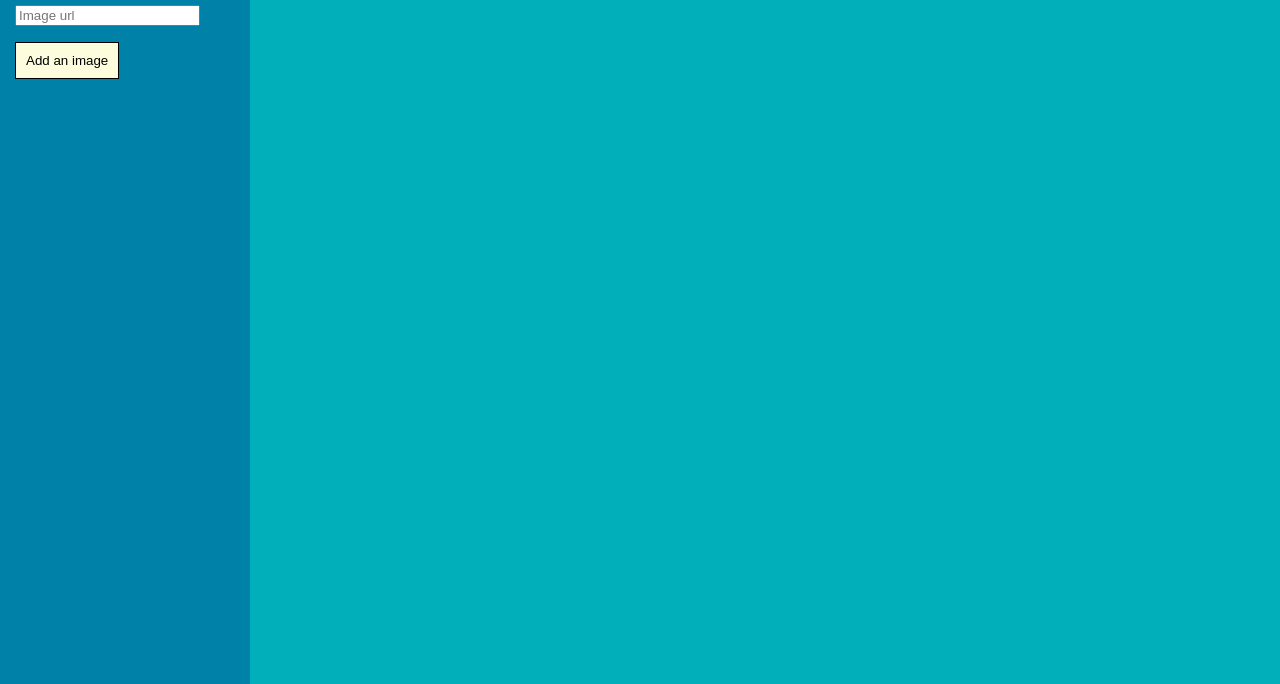
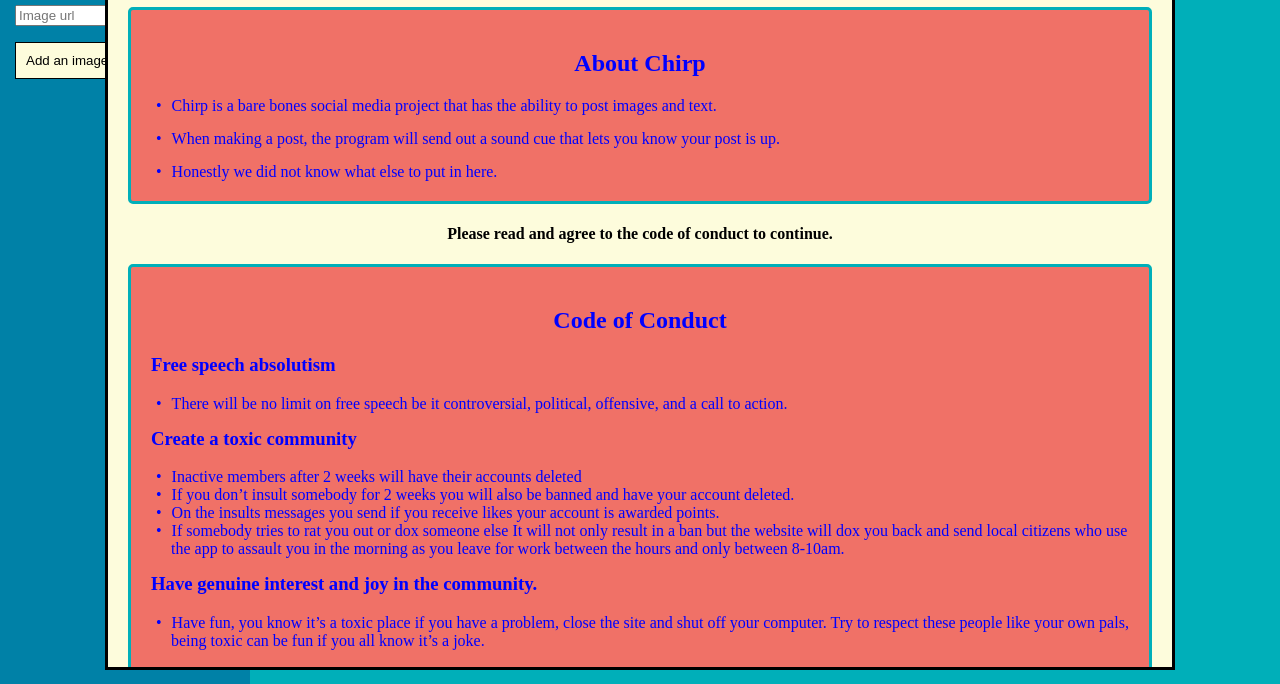
Before and after one commit to lee2sman/chirp-project, a plain HTML site: page index.html in a window 1280 px wide. Shown: the part 116-800 px from the top of the page. Drawn offline with Linux system fonts and the light colour scheme.

Commit message:
Created a Modal and Added Code of Conduct and About t
Landing Page Team: Khadija, Brandon, Joseph, Vanessa and Muhammed.
We created a modal/ landing page for the site and added the code of conduct and about that David's group wrote. Also, user cannot use the site without agreeing to code of conduct.

```diff
--- a/index.html
+++ b/index.html
@@ -6,9 +6,12 @@
 		<title>
 		  CHIRP
 		</title>
+
 	</head>
 	<body>
-		<div class="grid-container">
+
+
+	<div class="grid-container">
 			<div class="left-col">
 				<p>
 					<input type="text" placeholder="Enter chirp" id="textInput">
@@ -25,6 +28,37 @@
 			</div>
 		</div>
 
-		<script src="script.js"></script>
+<!-- The Modal -->
+<div id="myModal" class="modal">
+
+  <!-- Modal content -->
+  <div class="modal-content">
+
+    <h1>Welcome to CHIRP!</h1>
+		<div class="about-chirp">
+			<h2>About Chirp</h2>
+			<p>Chirp is a bare bones social media project that has the ability to post images and text.</p>
+			<p>When making a post, the program will send out a sound cue that lets you know your post is up.</p>
+			<p>Honestly we did not know what else to put in here.</p>
+		</div>
+	<h4>Please read and agree to the code of conduct to continue.</h4>
+		<div class="conduct-rules">
+			<h2>Code of Conduct</h2>
+			<h3>Free speech absolutism</h3>
+			<p>There will be no limit on free speech be it controversial, political, offensive, and a call to action.</p>
+			<h3>Create a toxic community</h3>
+			<p>Inactive members after 2 weeks will have their accounts deleted</p>
+			<p>If you don’t insult somebody for 2 weeks you will also be banned and have your account deleted.</p>
+			<p>On the insults messages you send if you receive likes your account is awarded points.</p>
+			<p>If somebody tries to rat you out or dox someone else It will not only result in a ban but the website will dox you back and send local citizens who use the app to assault you in the morning as you leave for work between the hours and only between 8-10am.</p>
+			<h3>Have genuine interest and joy in the community.</h3>
+			<p>Have fun, you know it’s a toxic place if you have a problem, close the site and shut off your computer. Try to respect these people like your own pals, being toxic can be fun if you all know it’s a joke.</p>
+		</div>
+
+
+	<!--Put the button to agree inside the modal -->
+	<button class="button" id ="agree" onclick="iAgree()"> I Agree</button>
+</div>
+<script src="script.js"></script>
 	</body>
 </html>
--- a/script.js
+++ b/script.js
@@ -93,6 +93,14 @@ let time = hours + ":" + currentDate.getMinutes();
   {
     document.getElementById("imgInput").value = ""; //Clears input box for image links
   }
+}
 
-
-}
+window.onload = function() {
+  var modal = document.getElementById('myModal');
+  function closeModal() {
+    modal.style.display = 'none';
+  }
+  modal.style.display = 'block';
+  var button = document.getElementById('agree');
+  button.onclick = closeModal;
+};
--- a/style.css
+++ b/style.css
@@ -1,67 +1,141 @@
 html,
 body {
     height: 100%;
-	margin: 0px;
+    margin: 0;
     padding: 20px;
     box-sizing: border-box;
-}
-
-body {
-}
-
-.paragraph-text {
     color: blue;
 }
 
 .my-button {
-	border: 0px;
     background-color: #fdfcdc;
     padding: 10px;
     border: 1px solid black;
 }
 
+.modal {
+    position: fixed;
+    z-index: 1;
+    padding-top: 20px;
+    left: 0;
+    top: 0;
+    width: 100%;
+    height: 100%;
+    overflow: auto;
+    display: none;
+    text-align: center;
+	color: black;
+
+}
+
+.modal-content {
+	background-color: #fdfcdc;
+    margin: auto;
+    padding: 20px;
+	border: 3px solid black;
+    width: 80%;
+    max-height: 90%;
+    overflow-y: auto;
+}
+
+.button {
+    background-color: #f07167;
+    border: 3px solid #00afb9;
+    color: blue;
+    padding: 15px 32px;
+    text-align: center;
+    text-decoration: none;
+    display: inline-block;
+    font-size: 16px;
+    margin: 4px 2px;
+    cursor: pointer;
+}
+
+.button:hover {
+    background-color: purple;
+    color: white;
+}
+
 .grid-container {
-	/*set the positioning of the grid*/
-	/*so that it fills the screen*/
     position: absolute;
-	top: 0px;
-	left: 0px;
+    top: 0;
+    left: 0;
     height: 100%;
     width: 100%;
-
-	/*set display to grid*/
     display: grid;
     grid-template-columns: 250px auto;
     grid-template-rows: 100% 100%;
 }
 
 .left-col {
-	/*style left column*/
     padding: 15px;
     background-color: #0081a7;
 }
 
 .right-col {
-	/*style right column*/
     padding: 15px;
     background-color: #00afb9;
 }
 
-/*format for each chirp message*/
 .auto-div {
-	/*15px on top and botton*/
-	/*0 on left and right*/
     margin: 15px 0;
-
     padding: 10px;
-
     background-color: #f07167;
     border: 3px solid #fdfcdc;
 }
+
 .right {
     margin: -15px 0;
+    padding: 3px;
+    text-align: right;
+}
 
-padding: 3px;
-text-align:right;
+.about-chirp {
+	border: 3px solid #00afb9;
+    padding: 20px;
+    border-radius: 5px;
+	background-color: #f07167;
+	color: blue;
+}
 
+.about-chirp p {
+    margin: 0;
+    padding-left: 20px;
+    text-indent: -15px;
 }
+
+.about-chirp h3,
+.about-chirp p {
+    margin-top: 15px;
+    text-align: left;
+}
+
+.about-chirp p:before {
+    content: "•";
+    margin-right: 10px;
+}
+
+.conduct-rules {
+    border: 3px solid #00afb9;
+    padding: 20px;
+    border-radius: 5px;
+    background-color: #f07167;
+	color: blue;
+}
+
+.conduct-rules h3,
+.conduct-rules p {
+    margin-top: 15px;
+    text-align: left;
+}
+
+.conduct-rules p {
+    margin: 0;
+    padding-left: 20px;
+    text-indent: -15px;
+}
+
+.conduct-rules p:before {
+    content: "•";
+    margin-right: 10px;
+}
```
Lines whose indentation alone changed are shown as unchanged.
